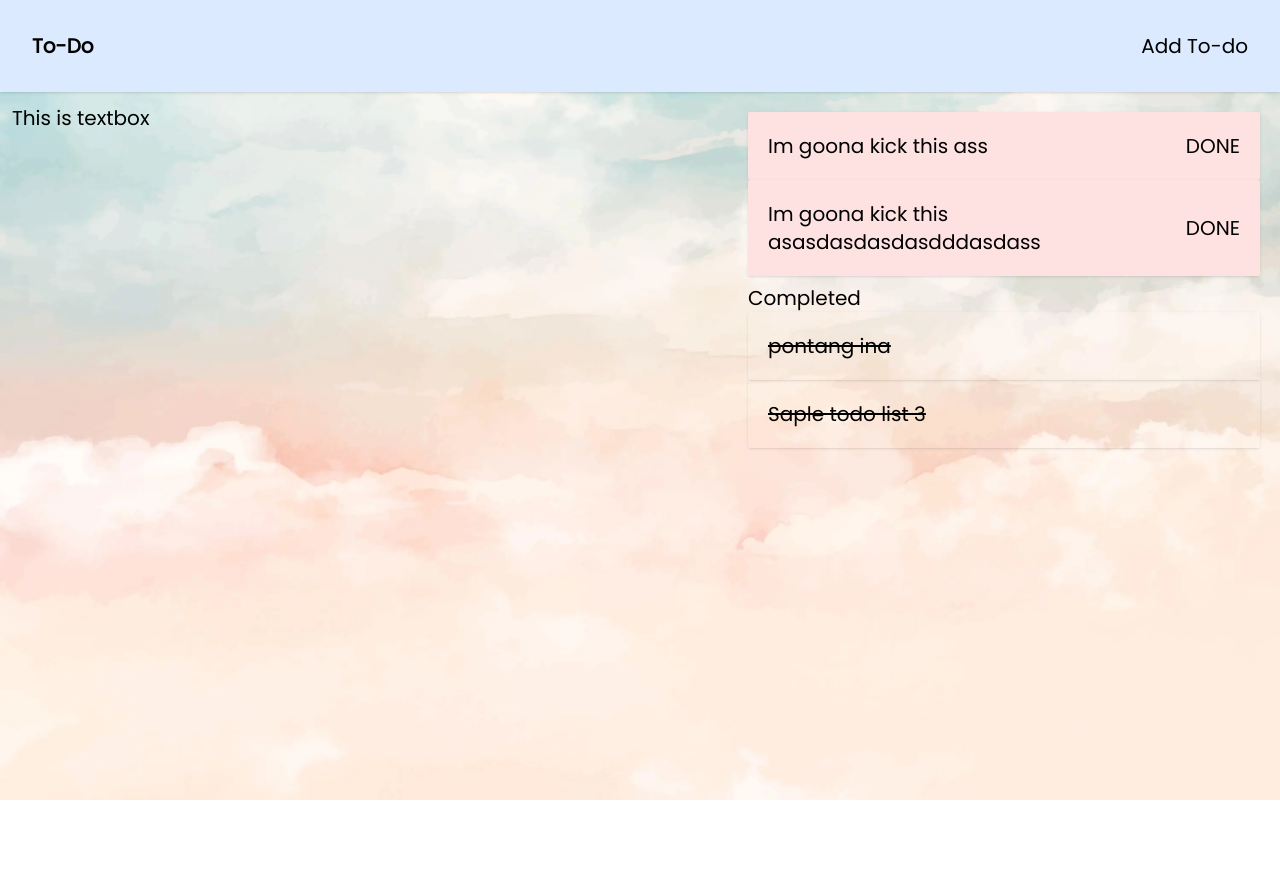
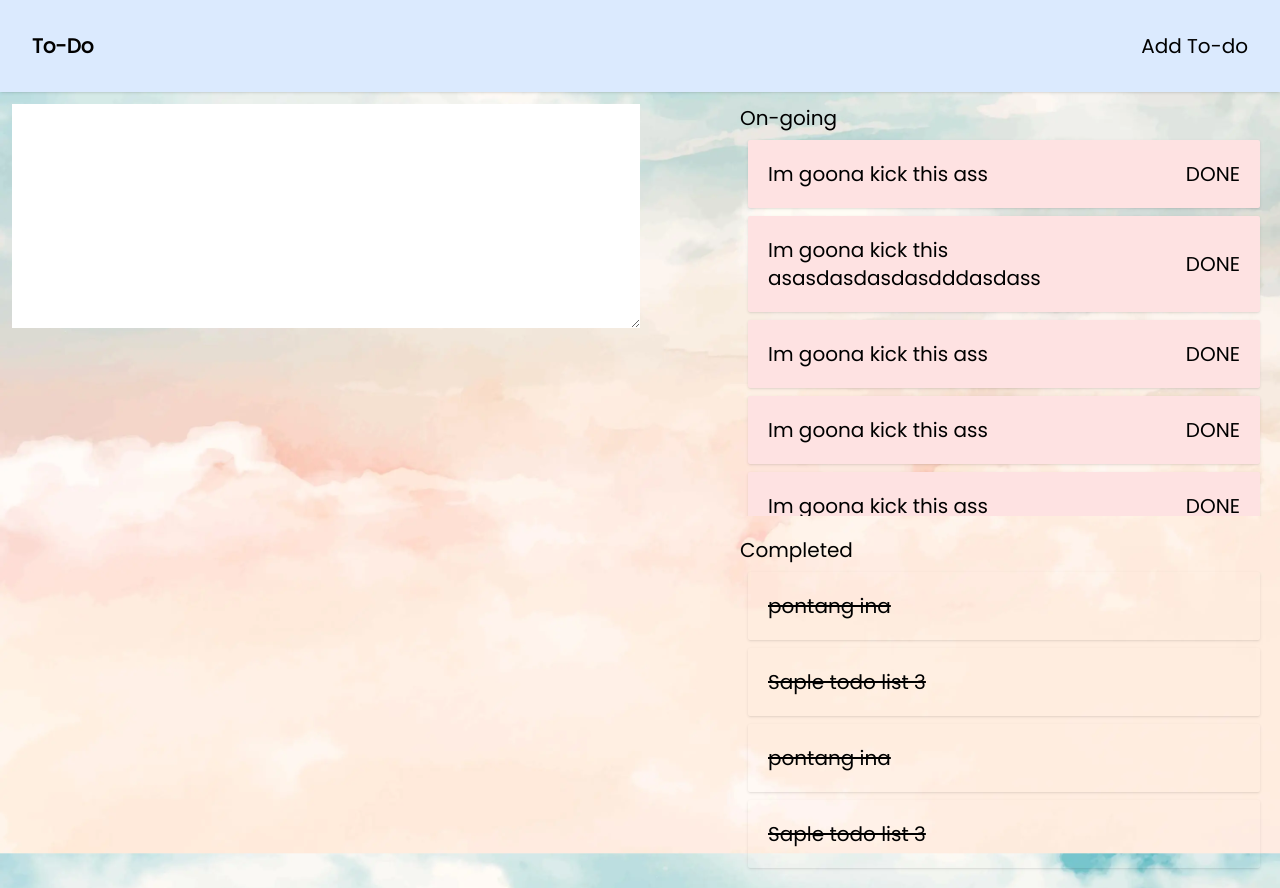
Before and after one commit to DropitupQwerty/To-do, a React (Vite) app: page / in a window 1280 px wide. Before the commit the page ends 800 px from the top, so only its background shows below. Built offline with nearby package versions, Linux system fonts and the light colour scheme.

Commit message:
Added text box and add scroll bar for ongoing notes

```diff
--- a/src/App.tsx
+++ b/src/App.tsx
@@ -11,16 +11,13 @@ function App() {
     { id: 2, text: "Im goona kick this ass", isDone: false },
     { id: 3, text: "Saple todo list 3", isDone: true },
     { id: 4, text: "Im goona kick this asasdasdasdasdddasdass", isDone: false },
-    // { id: 4, text: "Im goona kick this assds" },
-    // { id: 4, text: "Im goona kick this asasds" },
-    // { id: 4, text: "Im goona kick this asasds" },
-    // { id: 4, text: "Im goona kick this asasdsd asds" },
-    // { id: 4, text: "Im goona kick this ass" },
-    // { id: 4, text: "Im goona kick this assds" },
-    // { id: 4, text: "Im goona kick this aass" },
-    // { id: 4, text: "Im goona kick asdasdthis ass" },
-    // { id: 4, text: "Im goona kick this ass" },
-    // { id: 4, text: "Im goona kick this ass" },
+    { id: 5, text: "pontang ina", isDone: true },
+    { id: 6, text: "Im goona kick this ass", isDone: false },
+    { id: 6, text: "Im goona kick this ass", isDone: false },
+    { id: 6, text: "Im goona kick this ass", isDone: false },
+    { id: 6, text: "Im goona kick this ass", isDone: false },
+    { id: 7, text: "Saple todo list 3", isDone: true },
+    { id: 8, text: "Im goona kick this asasdasdasdasdddasdass", isDone: false },
   ]);
 
   const deleteTodo = (id: number) => {
@@ -28,7 +25,7 @@ function App() {
   };
 
   const doneTodo = (id: number) => {
-    console.log("isDone" + id);
+    console.log(id);
   };
 
   return (
@@ -36,13 +33,9 @@ function App() {
       <div className="sticky top-0 z-10">
         <Navbar />
       </div>
-      <div className="flex justify-between m-3">
-        <div>
-          <Textbox />
-        </div>
-        <div>
-          <TodoList items={todos} onDelete={deleteTodo} onChecked={doneTodo} />
-        </div>
+      <div className="flex m-3 justify-between">
+        <Textbox />
+        <TodoList items={todos} onDelete={deleteTodo} onChecked={doneTodo} />
       </div>
     </div>
   );
--- a/src/components/Navbar.tsx
+++ b/src/components/Navbar.tsx
@@ -1,5 +1,3 @@
-// type HeadingProps = { title: string };
-
 const Navbar = () => {
   return (
     <div className="bg-blue-100 p-8 shadow sm flex justify-between ">
--- a/src/components/Textbox.tsx
+++ b/src/components/Textbox.tsx
@@ -1,5 +1,5 @@
 const Textbox = () => {
-  return <div className="border-1">This is textbox</div>;
+  return <textarea className="max-h-56 w-6/12 outline-none p-10"></textarea>;
 };
 
 export default Textbox;
--- a/src/components/Todolist.tsx
+++ b/src/components/Todolist.tsx
@@ -9,11 +9,14 @@ interface TodoListProps {
 function TodoList({ items, onDelete, onChecked }: TodoListProps) {
   return (
     <div>
-      <div className="m-2">
+      <div>
+        <h1>On-going</h1>
+      </div>
+      <div className="max-h-96 overflow-x-visible overflow-scroll">
         {items.map((item) => (
           <>
             {item.isDone ? null : (
-              <div className="max-w-lg shadow bg-red-100 rounded-sm p-5 flex justify-between">
+              <div className="m-2 max-w-lg shadow bg-red-100 rounded-sm p-5 flex justify-between">
                 <div>{item.text}</div>
                 <button onClick={() => onChecked(item.id)}>DONE</button>
               </div>
@@ -21,15 +24,15 @@ function TodoList({ items, onDelete, onChecked }: TodoListProps) {
           </>
         ))}
       </div>
-      <div className="m-2">
+      <div className="mt-5">
         <div>
           <h1>Completed</h1>
         </div>
-        <div className="">
+        <div>
           {items.map((item) => (
             <>
               {item.isDone ? (
-                <div className=" max-w-lg shadow bg-transparent rounded-sm p-5 flex justify-between">
+                <div className="m-2 max-w-lg shadow bg-transparent rounded-sm p-5 flex justify-between">
                   <div className="line-through">{item.text}</div>
                 </div>
               ) : null}
--- /dev/null
+++ b/src/components/common/heading.tsx
@@ -0,0 +1,9 @@
+type HeadingProps = {
+  text: string;
+};
+
+const Heading = ({ text }: HeadingProps) => {
+  return <h1 className="m-2">{text}</h1>;
+};
+
+export default Heading;
```
